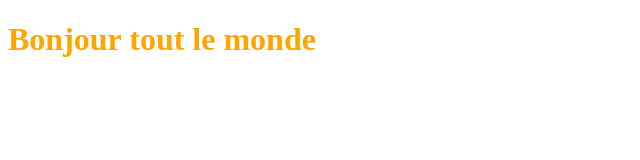
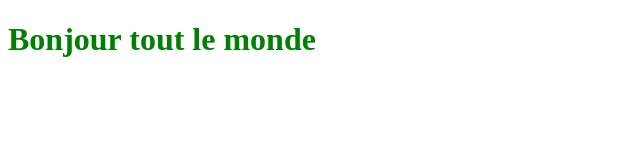
Before and after one commit to aeonsthorn/HoneydewTiredRuntimeenvironment, a plain HTML site: page index.html in a window 1280 px wide. Shown: the whole page, without its empty margins (0-640 px from the left). Drawn offline with Linux system fonts and the light colour scheme.

Commit message:
encore la mauvaise couleur...

```diff
--- a/style.css
+++ b/style.css
@@ -1,3 +1,3 @@
 h1{
-    color:orange;
+    color:green;
 }
```
